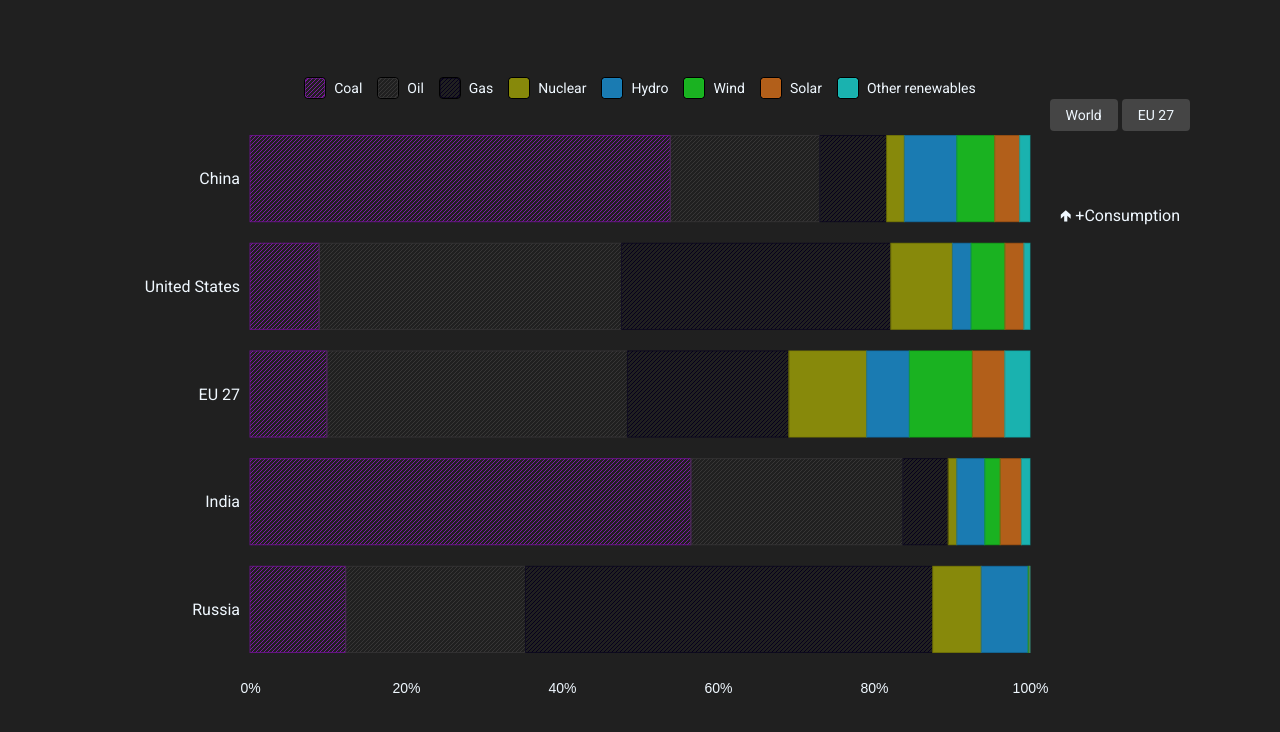
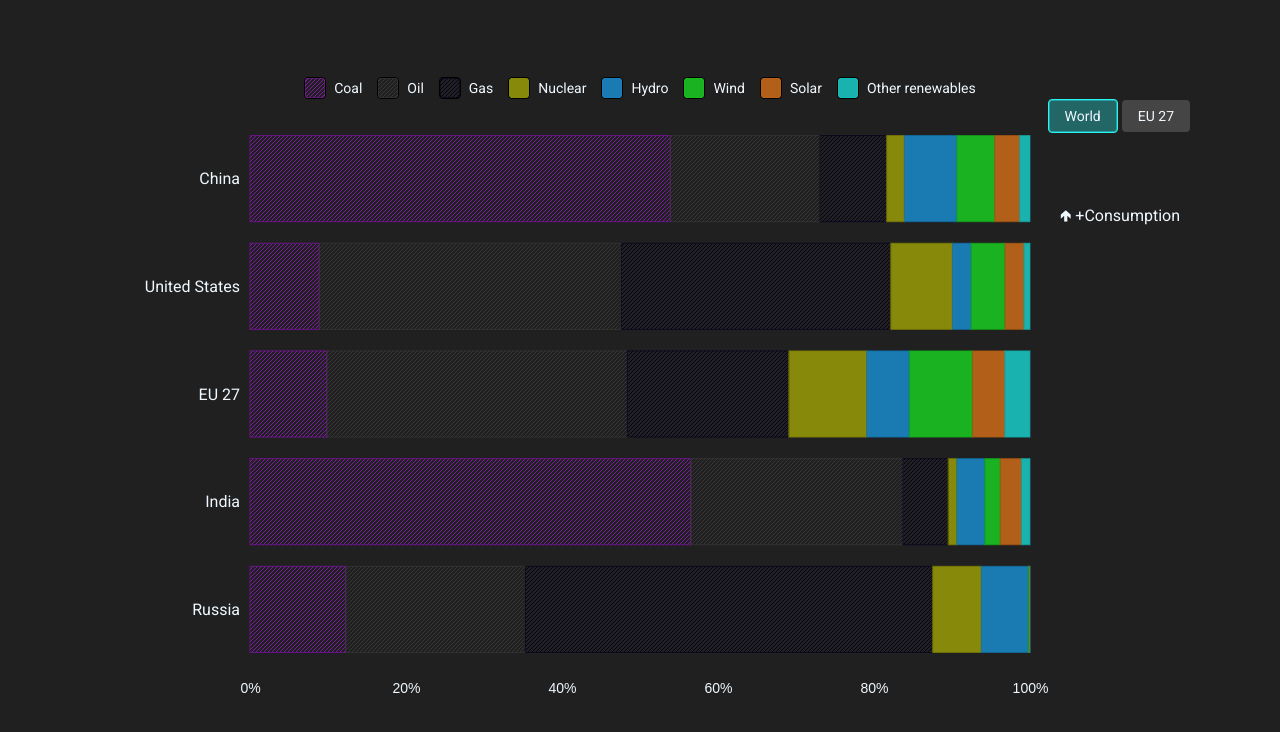
Before and after one commit to carlos-castano/data-visualization, a plain HTML site: page EU27-climate-change-policies/graph/graph1.html in a window 1280 px wide. Drawn offline with nearby package versions, Linux system fonts and the light colour scheme.

Commit message:
ActiveButton Background graph1.html

```diff
--- a/EU27-climate-change-policies/graph/graph1.html
+++ b/EU27-climate-change-policies/graph/graph1.html
@@ -78,9 +78,19 @@
             color: aliceblue;
         }
 
+        button.active {
+            background-color: #2af4f455;
+            border: 1px solid #2af4f4;
+            box-shadow: inset 0 0 0 1px rgba(42, 244, 244, 0.4);
+        }
+
         button:hover {
             background-color: #2af4f4a8;
             box-shadow: 0 2px 4px rgba(0,0,0,0.1);
+        }
+
+        button.active:hover {
+            background-color: #2af4f455;
         }
 
         .consumption {
@@ -172,10 +182,7 @@
             </div>
 
             <div class="chart-wrapper">
-                <!-- El contenedor del gráfico D3 -->
                 <div id="chart-container"></div>
-
-                <!-- Estos elementos están posicionados RELATIVO al chart-wrapper -->
                 <div class="consumption">🢁 +Consumption</div>
                 <div class="button-container">
                     <button id="worldButton">World</button>
@@ -428,10 +435,26 @@
                 .style("opacity", 1);
         }
 
-        d3.select("#worldButton").on("click", () => updateChart('world'));
-        d3.select("#euButton").on("click", () => updateChart('eu'));
+        function setActiveButton(activeId) {
+            d3.selectAll(".button-container button")
+                .classed("active", false);
+
+            d3.select(activeId)
+                .classed("active", true);
+        }
+
+        d3.select("#worldButton").on("click", () => {
+            updateChart('world');
+            setActiveButton("#worldButton");
+        });
+
+        d3.select("#euButton").on("click", () => {
+            updateChart('eu');
+            setActiveButton("#euButton");
+        });
 
         updateChart('world');
+        setActiveButton("#worldButton");
     </script>
 </body>
 </html>
```
